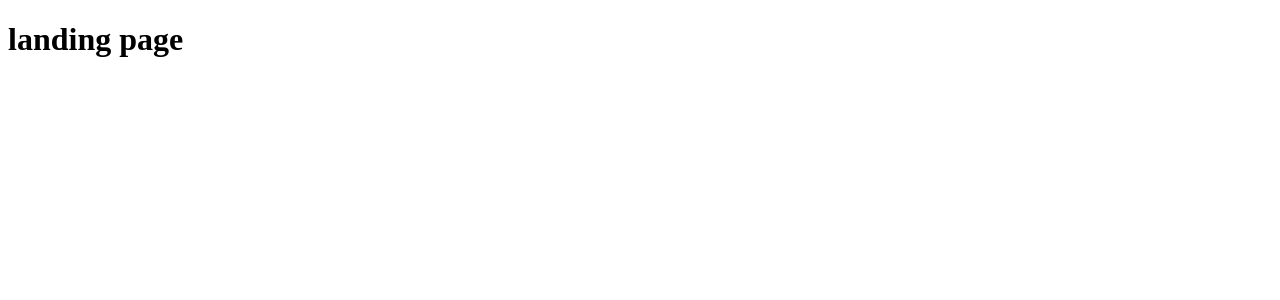
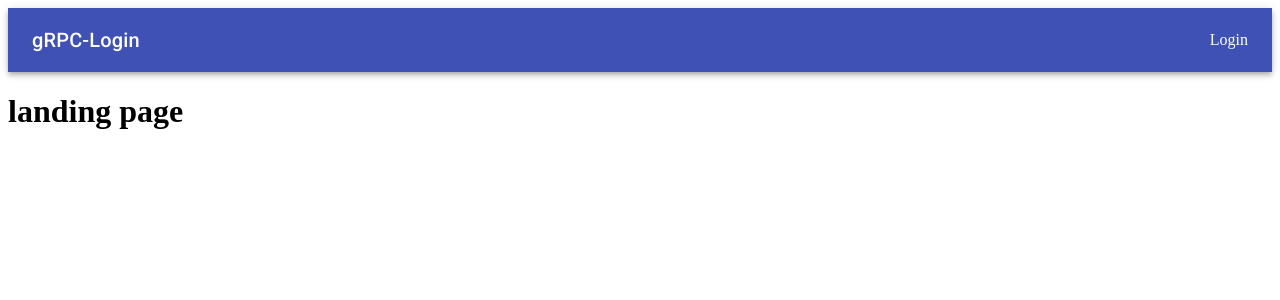
Before and after one commit to SakaiTaka23/grpc-login, a Next.js app in the folder frontend/: page / in a window 1280 px wide. Shown: the top 300 px of the page. Built offline with nearby package versions, Linux system fonts and the light colour scheme.

Commit message:
navbar実装、適用

```diff
--- /dev/null
+++ b/frontend/components/molecules/NavBar.tsx
@@ -0,0 +1,37 @@
+import { AppBar, createStyles, makeStyles, Toolbar, Typography } from '@material-ui/core';
+import React from 'react';
+import Link from 'next/link';
+
+const useStyles = makeStyles((theme) =>
+  createStyles({
+    root: {
+      flexGrow: 1,
+    },
+    menuButton: {
+      marginRight: theme.spacing(2),
+    },
+    title: {
+      flexGrow: 1,
+    },
+  })
+);
+
+const NavBar = () => {
+  const classes = useStyles();
+  return (
+    <div className={classes.root}>
+      <AppBar position='static'>
+        <Toolbar>
+          <Typography variant='h6' className={classes.title}>
+            gRPC-Login
+          </Typography>
+          <Link href='#'>
+            <a>Login</a>
+          </Link>
+        </Toolbar>
+      </AppBar>
+    </div>
+  );
+};
+
+export default NavBar;
--- a/frontend/pages/_app.tsx
+++ b/frontend/pages/_app.tsx
@@ -1,4 +1,5 @@
 import { useEffect } from 'react';
+import NavBar from '../components/molecules/NavBar';
 import { JWTProvider } from '../context/jwtContext';
 import '../styles/globals.css';
 
@@ -13,6 +14,7 @@ const App = ({ Component, pageProps }) => {
 
   return (
     <JWTProvider>
+      <NavBar />
       <Component {...pageProps} />
     </JWTProvider>
   );
```
